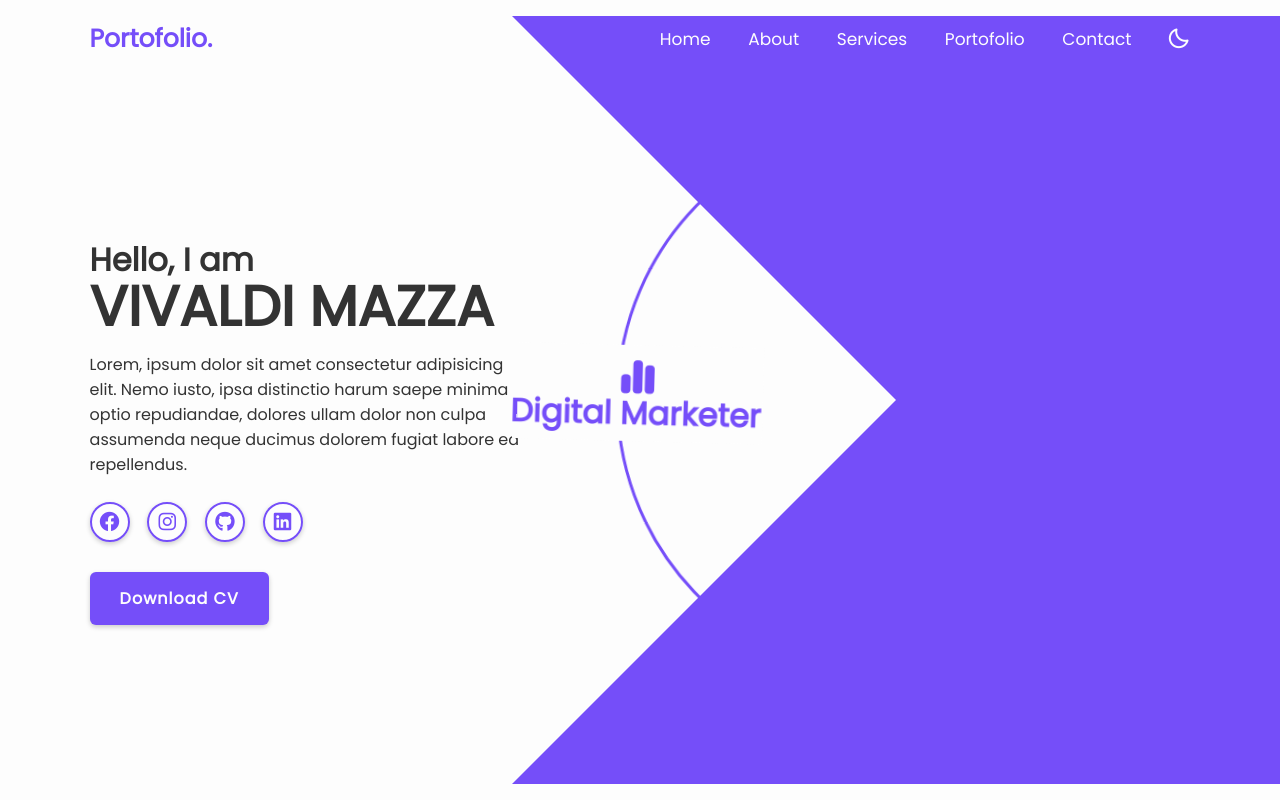
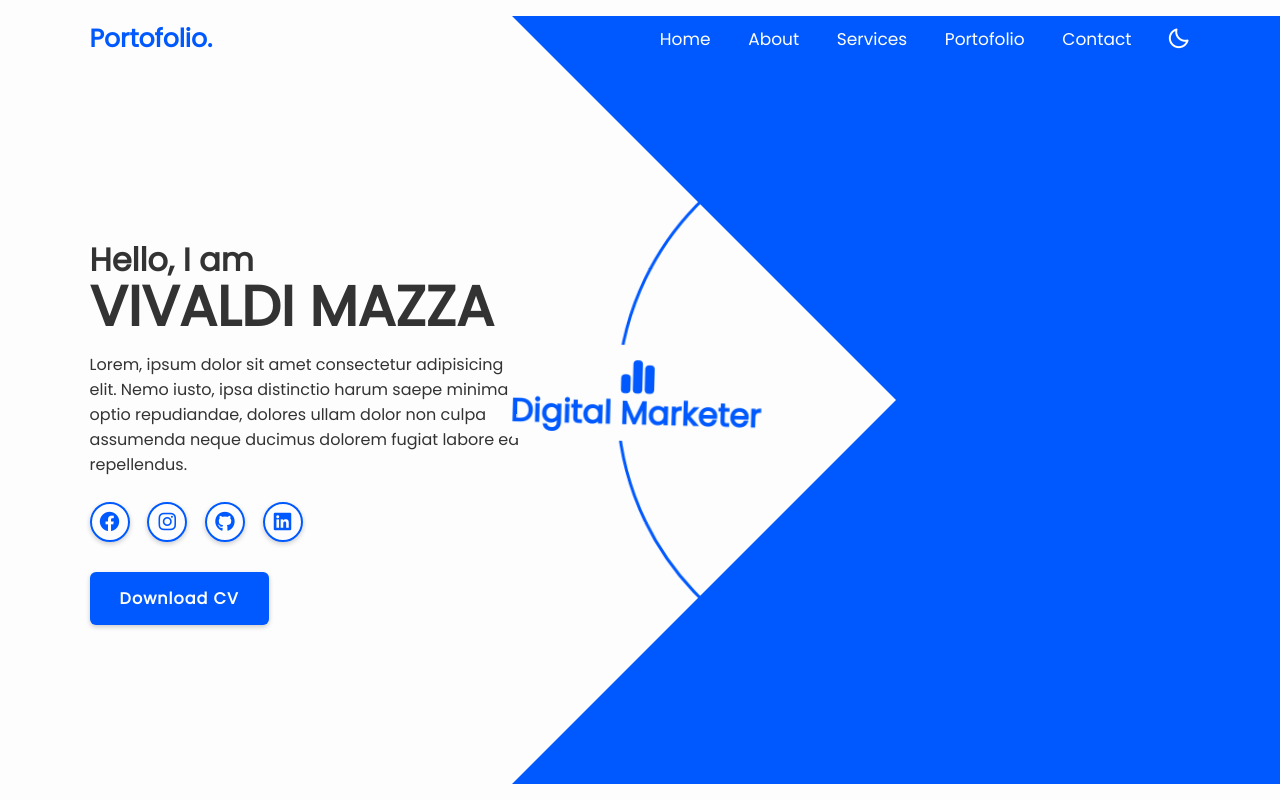
Before and after one commit to MILYDEV/Portfolio-2, a plain HTML site: page index.html in a window 1280 px wide. Shown: the top 800 px of the page. Drawn offline with nearby package versions, Linux system fonts and the light colour scheme.

Commit message:
Add files via upload

```diff
--- a/index.html
+++ b/index.html
@@ -55,7 +55,7 @@
 
                     <div class="profession" style="--i:0">
                         <i class="fa-solid fa-code"></i>
-                        <h3>WEB DEVELOPER</h3>
+                        <h3>Web Developer</h3>
                     </div>
 
                     <div class="profession" style="--i:1">
@@ -266,7 +266,7 @@
             </div>
 
             <div class="footer-iconTop">
-                <a href="#home"><i class="fa-solid fa-arrow-up"></i></a>
+                <a href="#home"><i class="fa-solid fa-chevron-up"></i></a>
             </div>
         </footer>
 
--- a/style.css
+++ b/style.css
@@ -14,7 +14,7 @@
 :root {
     --bg-color: #fdfdfd;
     --text-color: #333;
-    --main-color: #754ef9;
+    --main-color: rgb(0, 89, 255);
     --white-color: #fdfdfd;
     --shadow-color: rgba(0,0,0,0.2);
 }
@@ -22,7 +22,9 @@
 .dark-mode {
     --bg-color: #0b061f;
     --text-color: #fdfdfd;
+    --main-color: #0ef;
     --shadow-color: rgba(0,0,0,0.7);
+    --white-color: #0b061f;
 }
 
 html {
@@ -605,7 +607,7 @@ span {
 
 .footer-iconTop a i {
     font-size: 2.4rem;
-    color: #333;
+    color: var(--main-color);
 }
 
 
```
